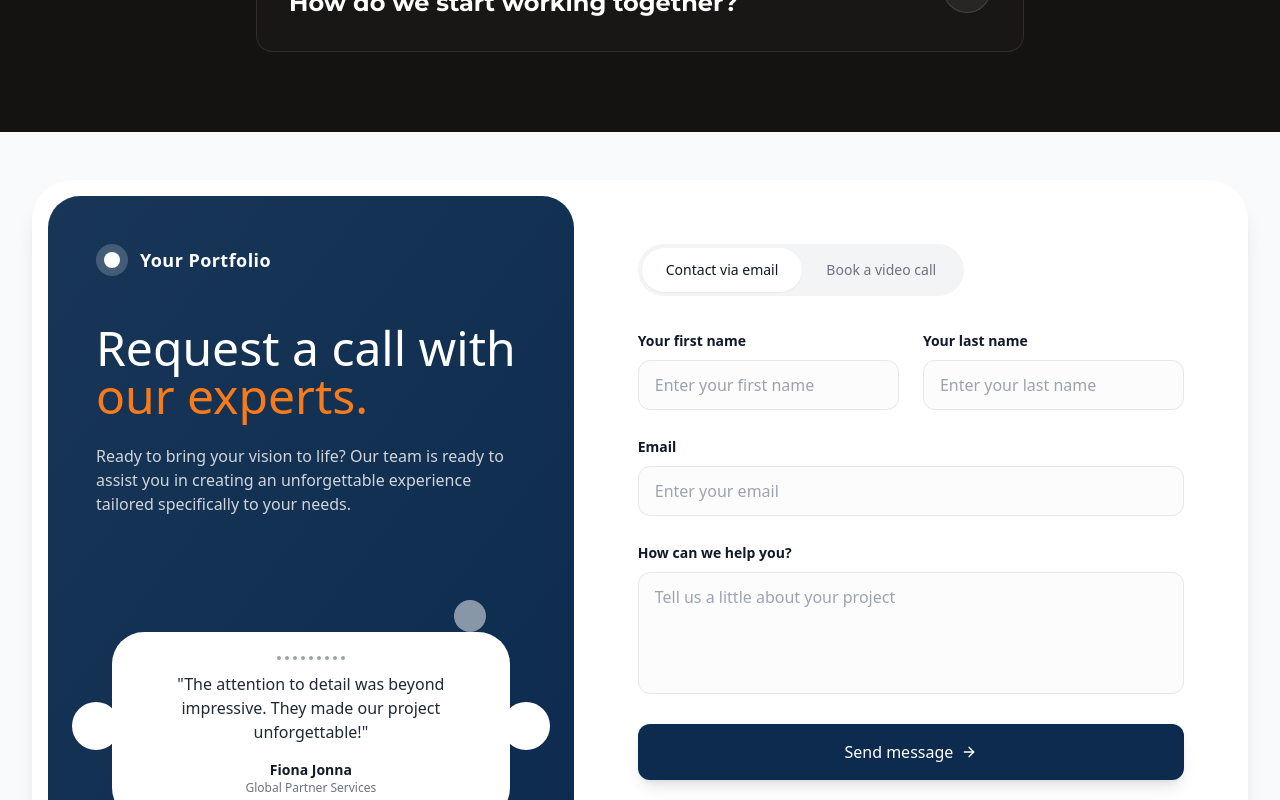
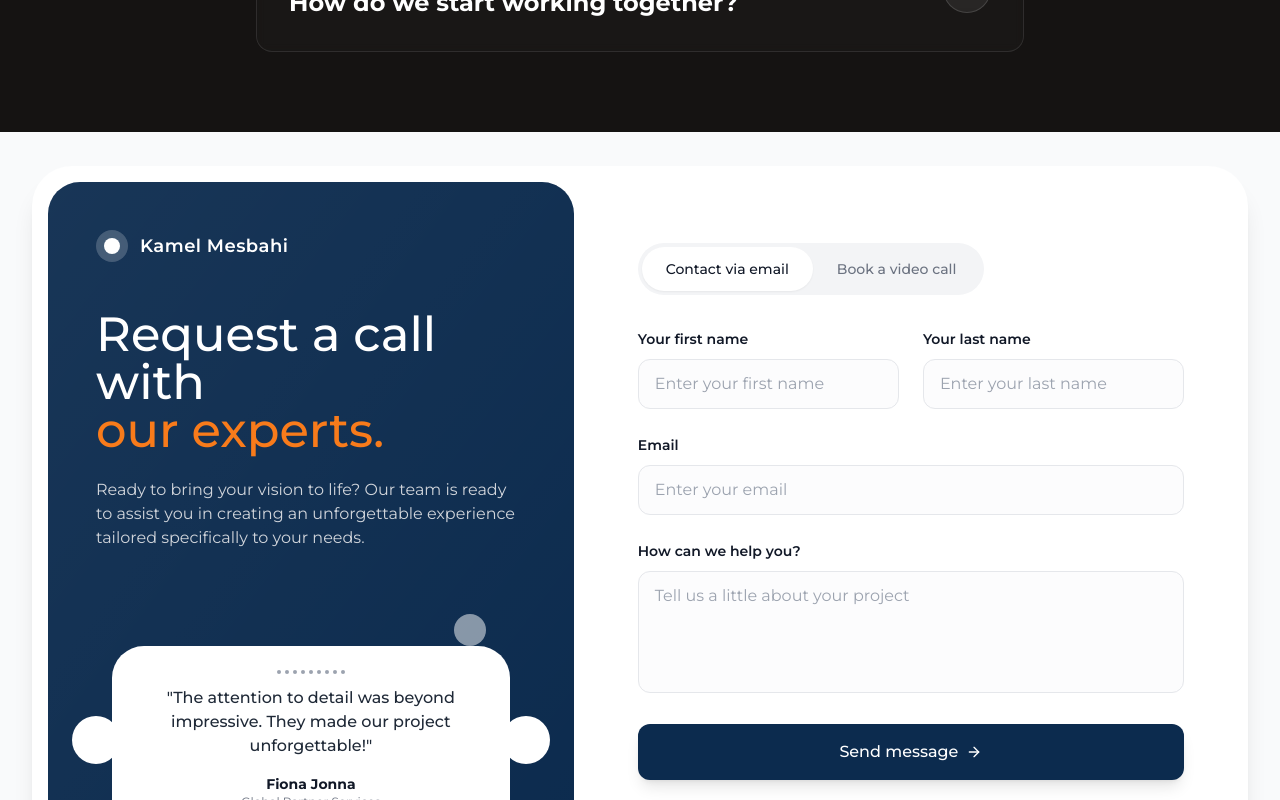
Before and after one commit to KamelMesbahi13/portfolio, a React (Vite) app: page / in a window 1280 px wide. Shown: the part 6040-6840 px from the top of the page. Built offline with nearby package versions, Linux system fonts and the light colour scheme.

Commit message:
adding contact us section

```diff
--- a/src/Components/Home/HomeContactUs/HomeContactUs.jsx
+++ b/src/Components/Home/HomeContactUs/HomeContactUs.jsx
@@ -13,7 +13,7 @@ const HomeContactUs = () => {
   };
 
   return (
-    <section className="flex items-center justify-center w-full min-h-screen p-4 font-sans bg-gray-50 md:p-8">
+    <section className="flex items-center justify-center w-full min-h-screen p-4 bg-gray-50 md:p-8">
       {/* Main Container mimicking the white outer border/padding */}
       <div className="bg-white p-3 md:p-4 rounded-[2.5rem] shadow-xl w-full max-w-[1400px] overflow-hidden">
         <div className="flex flex-col gap-4 lg:flex-row">
@@ -33,7 +33,7 @@ const HomeContactUs = () => {
                   <div className="w-4 h-4 bg-white rounded-full" />
                 </div>
                 <span className="text-lg font-semibold tracking-wide">
-                  Your Portfolio
+                  Kamel Mesbahi{" "}
                 </span>
               </div>
 
@@ -147,7 +147,7 @@ const HomeContactUs = () => {
                   <input
                     type="text"
                     placeholder="Enter your first name"
-                    className="w-full px-4 py-3 rounded-xl border border-gray-200 focus:border-[#F87B1B] focus:ring-2 focus:ring-[#F87B1B]/20 outline-none transition-all bg-gray-50/50"
+                    className="w-full px-4 py-3 transition-all border border-gray-200 outline-none rounded-xl focus:border-secondColor focus:ring-2 focus:ring-secondColor/20 bg-gray-50/50"
                   />
                 </div>
                 <div className="space-y-2">
@@ -157,7 +157,7 @@ const HomeContactUs = () => {
                   <input
                     type="text"
                     placeholder="Enter your last name"
-                    className="w-full px-4 py-3 rounded-xl border border-gray-200 focus:border-[#F87B1B] focus:ring-2 focus:ring-[#F87B1B]/20 outline-none transition-all bg-gray-50/50"
+                    className="w-full px-4 py-3 transition-all border border-gray-200 outline-none rounded-xl focus:border-secondColor focus:ring-2 focus:ring-secondColor/20 bg-gray-50/50"
                   />
                 </div>
               </div>
@@ -169,7 +169,7 @@ const HomeContactUs = () => {
                 <input
                   type="email"
                   placeholder="Enter your email"
-                  className="w-full px-4 py-3 rounded-xl border border-gray-200 focus:border-[#F87B1B] focus:ring-2 focus:ring-[#F87B1B]/20 outline-none transition-all bg-gray-50/50"
+                  className="w-full px-4 py-3 transition-all border border-gray-200 outline-none rounded-xl focus:border-secondColor focus:ring-2 focus:ring-secondColor/20 bg-gray-50/50"
                 />
               </div>
 
@@ -180,7 +180,7 @@ const HomeContactUs = () => {
                 <textarea
                   rows={4}
                   placeholder="Tell us a little about your project"
-                  className="w-full px-4 py-3 rounded-xl border border-gray-200 focus:border-[#F87B1B] focus:ring-2 focus:ring-[#F87B1B]/20 outline-none transition-all bg-gray-50/50 resize-none"
+                  className="w-full px-4 py-3 transition-all border border-gray-200 outline-none resize-none rounded-xl focus:border-secondColor focus:ring-2 focus:ring-secondColor/20 bg-gray-50/50"
                 />
               </div>
 
```
